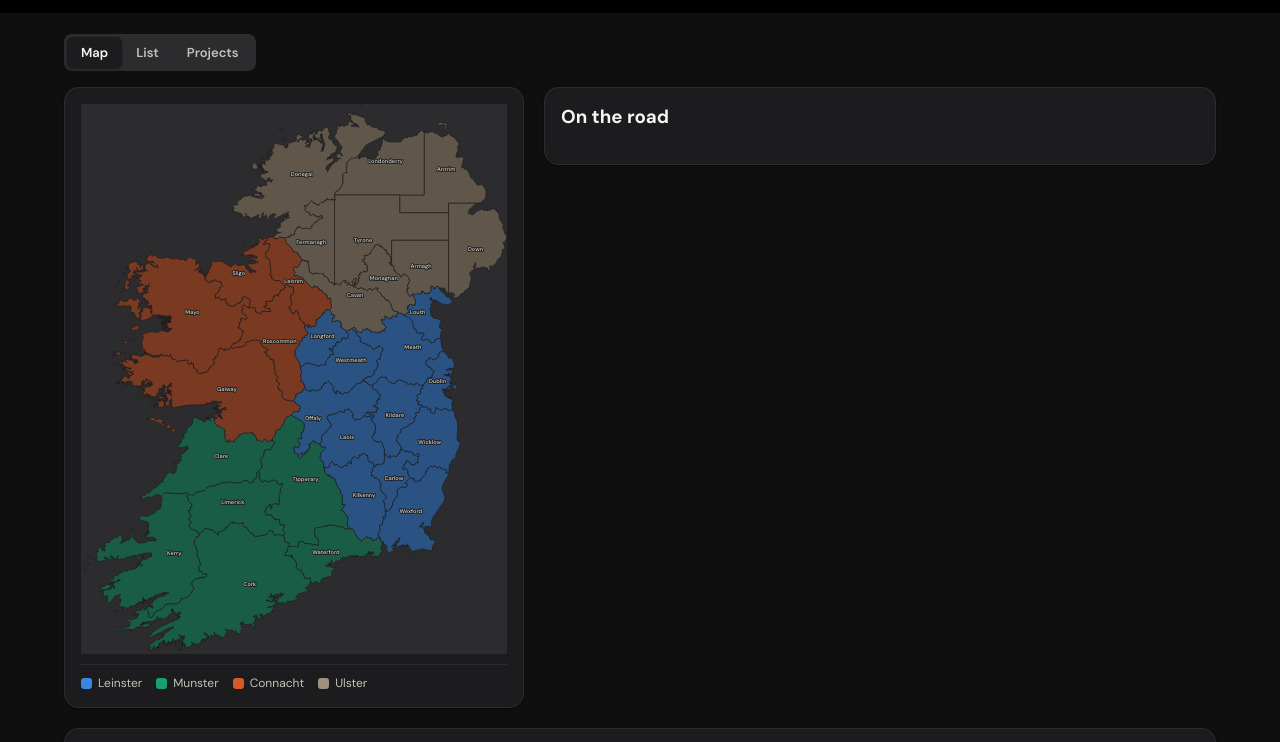
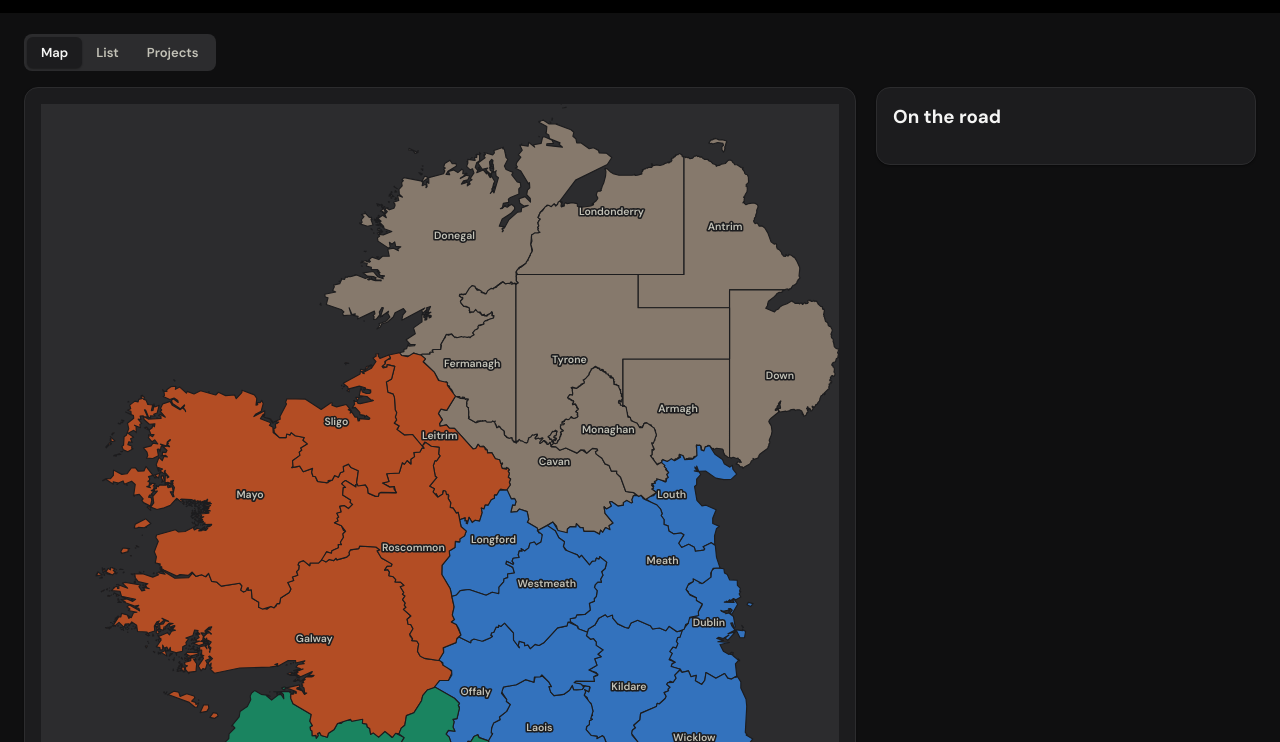
Before and after one commit to Adam-Carroll01/irlequip-dashboard-, a website: page public/index.html in a window 1280 px wide. Both pictures are taken after a click on the button "Switch to dark mode". Shown: the part 55-797 px from the top of the page. Drawn offline with Linux system fonts and the light colour scheme; no server answers.

Commit message:
Update index.html

```diff
--- a/public/index.html
+++ b/public/index.html
@@ -36,10 +36,10 @@
     --status-critical-tint:#f8e4e4;
 
     /* Province categorical colors (map) */
-    --prov-leinster:#2a78d6;      --prov-leinster-fill:#d0e1f6;
-    --prov-munster:#1baf7a;       --prov-munster-fill:#cdede2;
-    --prov-connacht:#eb6834;      --prov-connacht-fill:#fbded2;
-    --prov-ulster:#8f7c68;        --prov-ulster-fill:#e0dad5;
+    --prov-leinster:#2a78d6;      --prov-leinster-fill:#6ea3e3;
+    --prov-munster:#1baf7a;       --prov-munster-fill:#64c9a5;
+    --prov-connacht:#eb6834;      --prov-connacht-fill:#f19875;
+    --prov-ulster:#8f7c68;        --prov-ulster-fill:#b3a698;
 
     /* Default (unassigned) technician-status color, before JS assigns one */
     --tech-status-color:#6b7075;
@@ -73,10 +73,10 @@
       --status-warning-tint:#5a461d;
       --status-critical-tint:#522527;
 
-      --prov-leinster:#3987e5;  --prov-leinster-fill:#2a5282;
-      --prov-munster:#199e70;   --prov-munster-fill:#1a5d47;
-      --prov-connacht:#d95926;  --prov-connacht-fill:#7a3a22;
-      --prov-ulster:#a0907f;    --prov-ulster-fill:#61564a;
+      --prov-leinster:#3987e5;  --prov-leinster-fill:#3372bd;
+      --prov-munster:#199e70;   --prov-munster-fill:#1a8460;
+      --prov-connacht:#d95926;  --prov-connacht-fill:#b34d24;
+      --prov-ulster:#a0907f;    --prov-ulster-fill:#86796c;
 
       --tech-status-color:#9a9fa5;
       --tech-status-tint:#2c2c2e;
@@ -108,10 +108,10 @@
     --status-warning-tint:#5a461d;
     --status-critical-tint:#522527;
 
-    --prov-leinster:#3987e5;  --prov-leinster-fill:#2a5282;
-    --prov-munster:#199e70;   --prov-munster-fill:#1a5d47;
-    --prov-connacht:#d95926;  --prov-connacht-fill:#7a3a22;
-    --prov-ulster:#a0907f;    --prov-ulster-fill:#61564a;
+    --prov-leinster:#3987e5;  --prov-leinster-fill:#3372bd;
+    --prov-munster:#199e70;   --prov-munster-fill:#1a8460;
+    --prov-connacht:#d95926;  --prov-connacht-fill:#b34d24;
+    --prov-ulster:#a0907f;    --prov-ulster-fill:#86796c;
 
     --tech-status-color:#9a9fa5;
     --tech-status-tint:#2c2c2e;
@@ -185,7 +185,7 @@
   .icon-btn:focus-visible{outline:2px solid var(--white);outline-offset:2px;}
   .icon-btn svg{width:17px;height:17px;}
   main{
-    max-width:1200px;
+    max-width:1360px;
     margin:0 auto;
     padding:20px 24px 60px;
   }
@@ -213,7 +213,7 @@
   #map-view{display:flex;flex-direction:column;gap:20px;}
   .layout{
     display:grid;
-    grid-template-columns:minmax(280px, 460px) 1fr;
+    grid-template-columns:minmax(0, 1fr) minmax(280px, 380px);
     gap:20px;
     align-items:start;
   }
```
